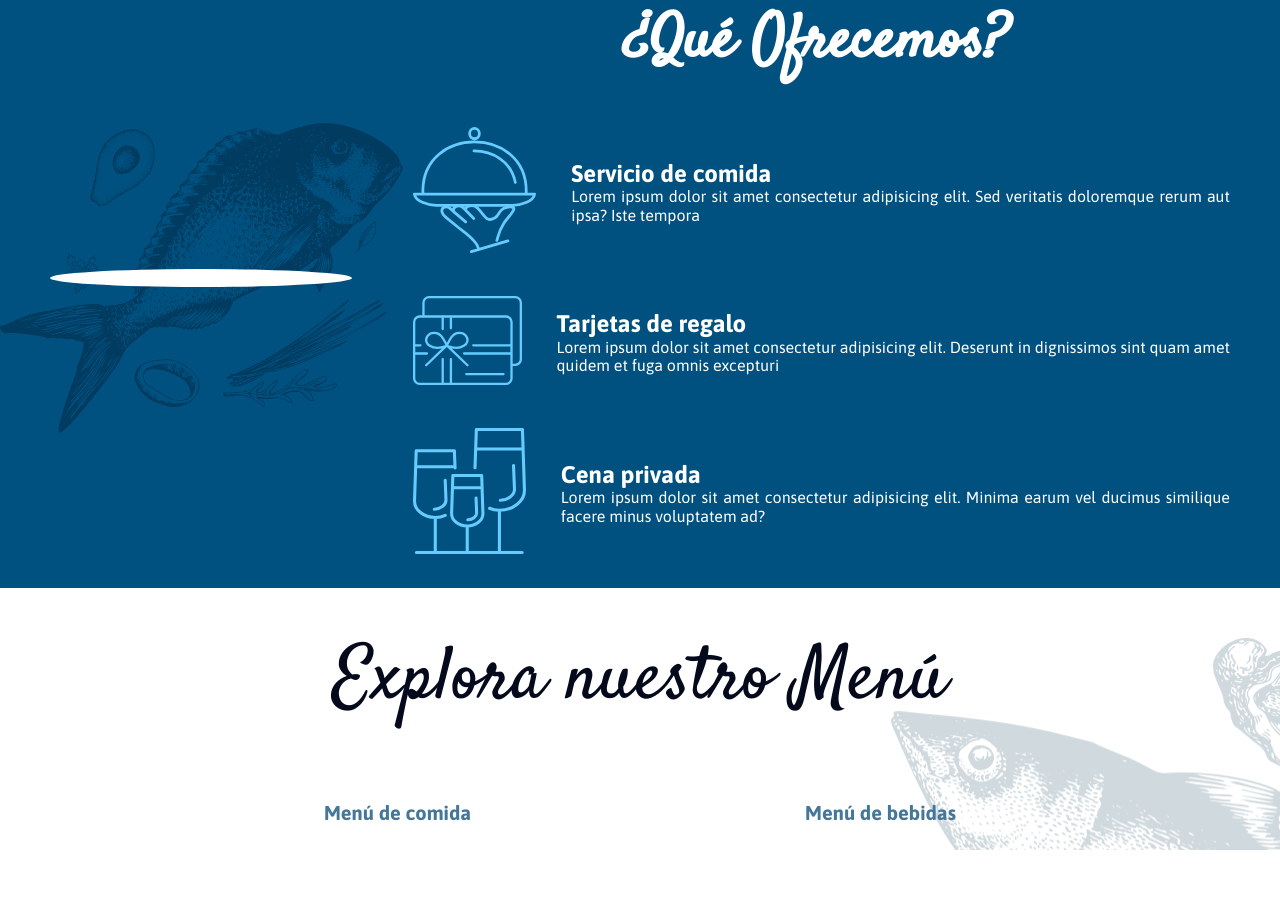
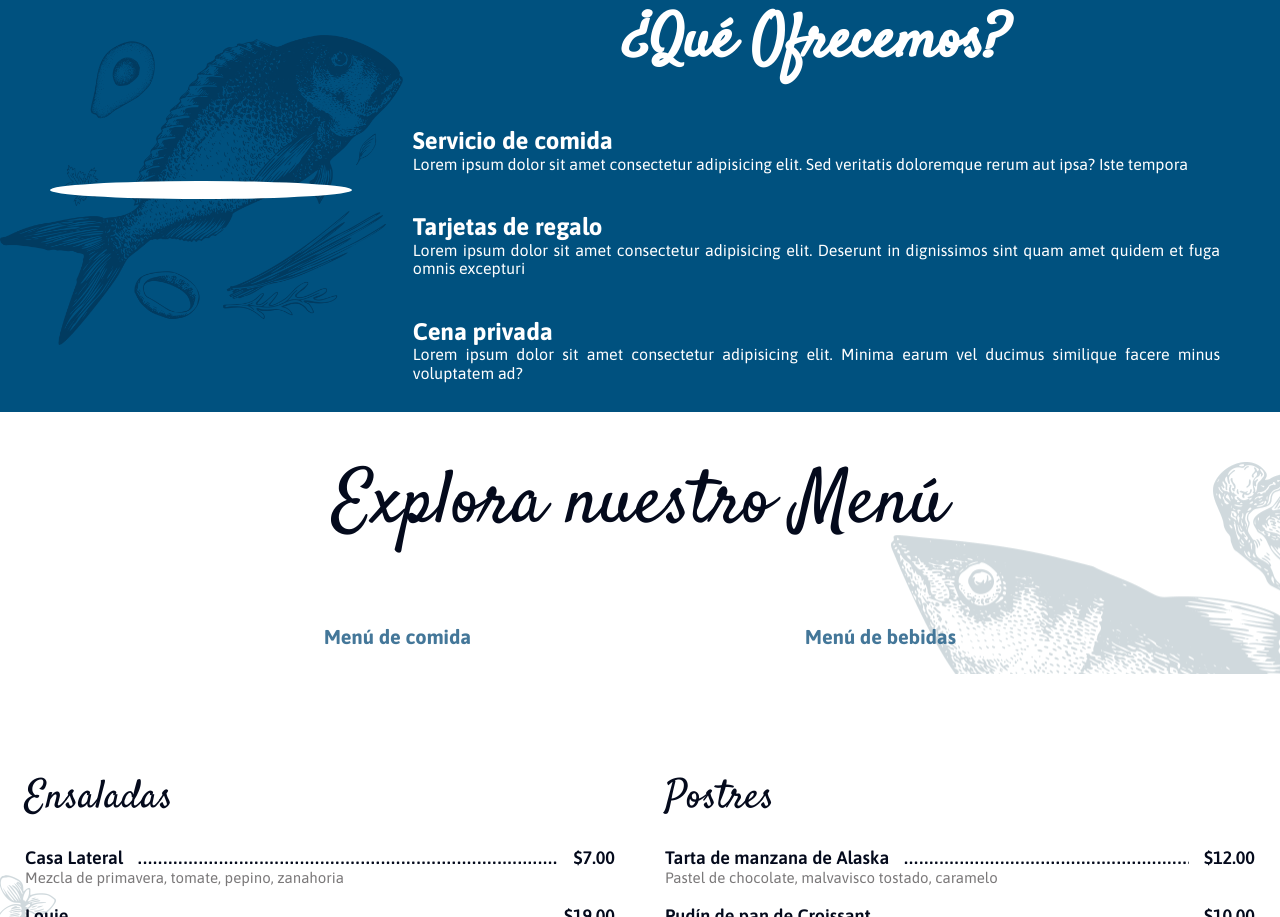
Before and after one commit to marlon-rt14/food-template-the-sea, a plain HTML site: page index.html in a window 1280 px wide. Shown: the part 1400-2317 px from the top of the page. Drawn offline with Linux system fonts and the light colour scheme.

Commit message:
UPDATE: Add copyright

```diff
--- a/index.html
+++ b/index.html
@@ -4,6 +4,7 @@
     <meta charset="UTF-8" />
     <meta http-equiv="X-UA-Compatible" content="IE=edge" />
     <meta name="viewport" content="width=device-width, initial-scale=1.0" />
+    <meta name="copyright" content="LeMar"/>
     <title>Template - THE SEA</title>
 
     <link rel="stylesheet" href="normalize.css" />
@@ -153,12 +154,6 @@
 
             <li>
               <div>
-                <img
-                  src="resources/lemar-svg-icons/catering.svg"
-                  alt="catering-icon"
-                />
-              </div>
-              <div>
                 <h2>Servicio de comida</h2>
                 <p>
                   Lorem ipsum dolor sit amet consectetur adipisicing elit. Sed
@@ -168,12 +163,6 @@
             </li>
 
             <li>
-              <div>
-                <img
-                  src="resources/lemar-svg-icons/gift_cards.svg"
-                  alt="gift-cards-icon"
-                />
-              </div>
               <div>
                 <h2>Tarjetas de regalo</h2>
                 <p>
@@ -185,12 +174,6 @@
             </li>
 
             <li>
-              <div>
-                <img
-                  src="resources/lemar-svg-icons/private_dining.svg"
-                  alt="private-dining-icon"
-                />
-              </div>
               <div>
                 <h2>Cena privada</h2>
                 <p>
```
Also changed, not shown: resources/lemar-svg-icons/catering.svg (deleted), resources/lemar-svg-icons/gift_cards.svg (deleted), resources/lemar-svg-icons/private_dining.svg (deleted), resources/lemar-svg-icons/squid.svg (deleted).
